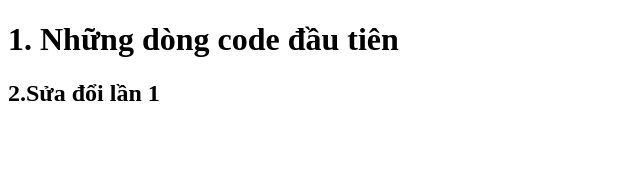
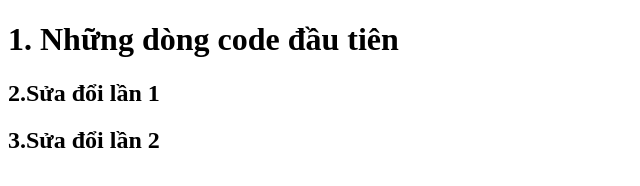
Before and after one commit to ComputerAngelVN/vidu4, a plain HTML site: page index.html in a window 1280 px wide. Shown: the whole page, without its empty margins (0-640 px from the left). Drawn offline with Linux system fonts and the light colour scheme.

Commit message:
4.commit lan 4, new1 untrack

```diff
--- a/index.html
+++ b/index.html
@@ -9,5 +9,6 @@
   <body>
     <h1>1. Những dòng code đầu tiên</h1>
     <h2>2.Sửa đổi lần 1</h2>
+    <h2>3.Sửa đổi lần 2</h2>
   </body>
 </html>
```
